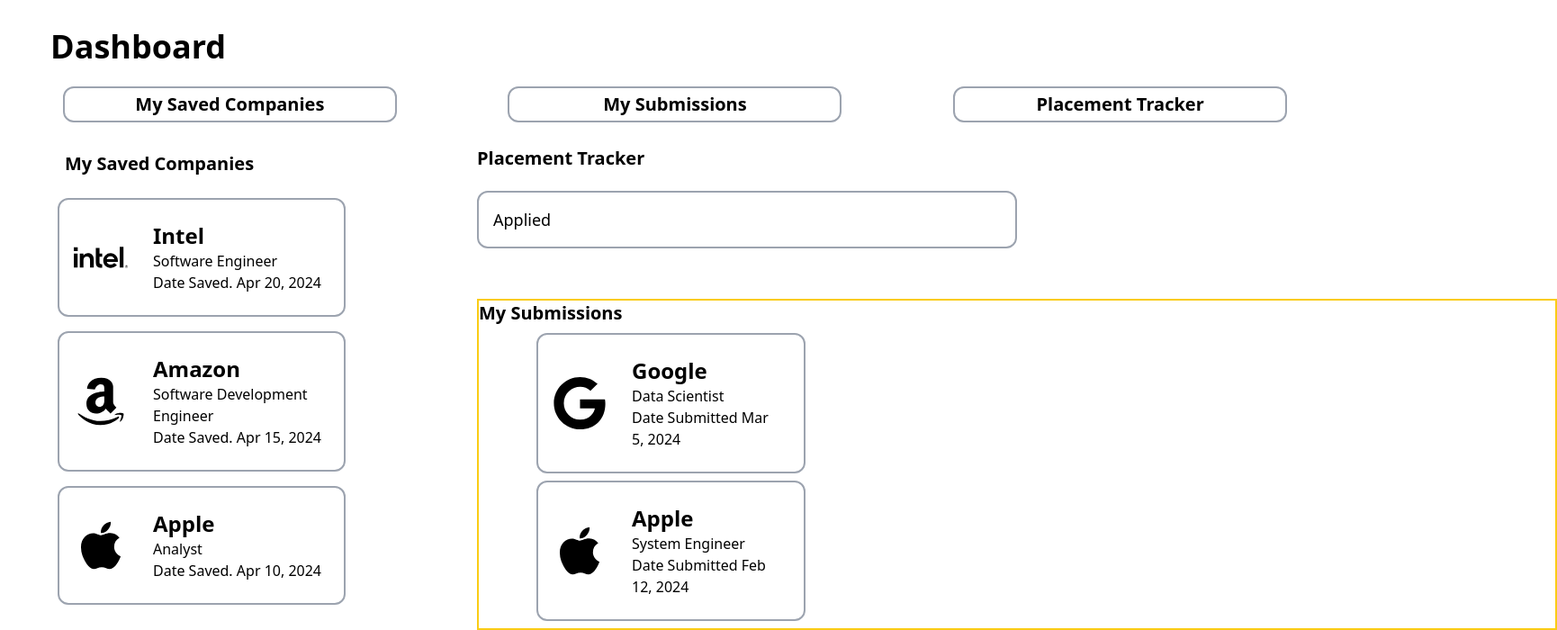
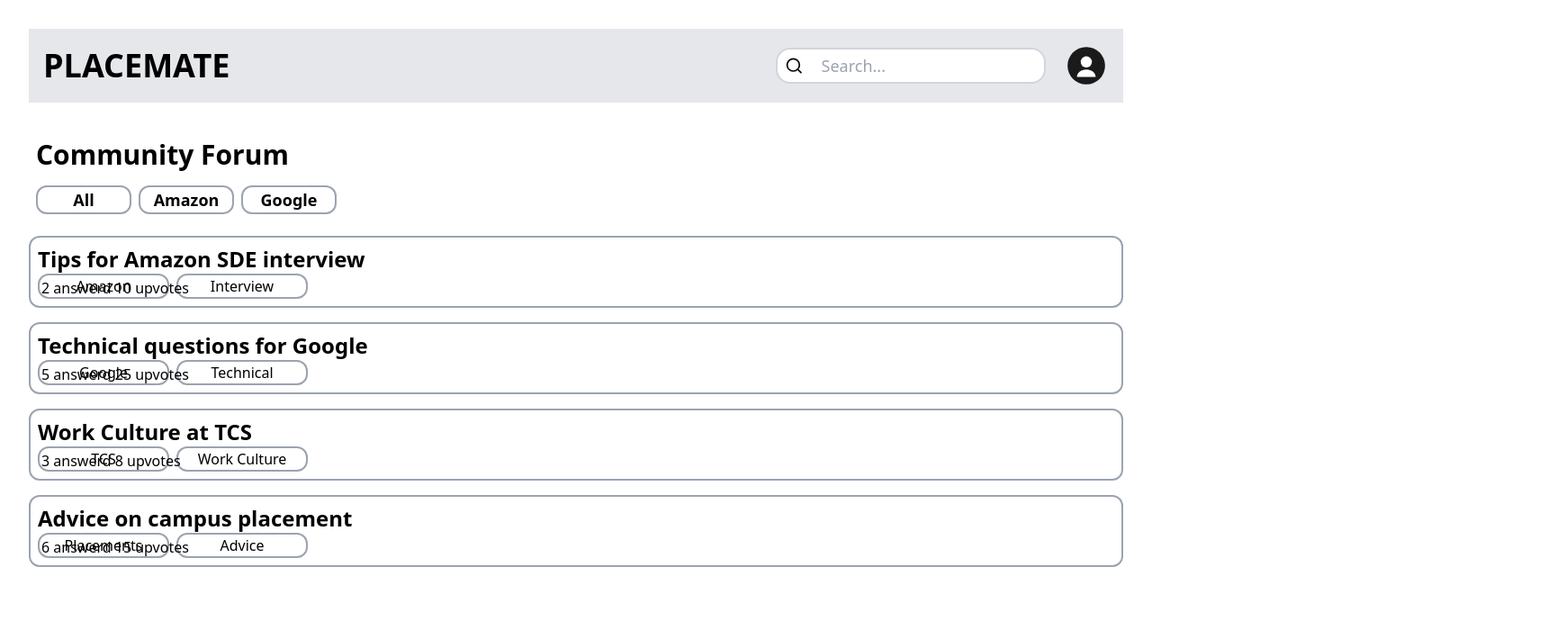
Before and after one commit to RonithJSalian18/placemate-frontend, a Next.js app: page / in a window 1280 px wide. Shown: the top 700 px of the page at 90% size, 1730 px wide, since content can reach past the window. Built offline with nearby package versions, Linux system fonts and the light colour scheme.

Commit message:
added community forum

```diff
--- a/app/layout.tsx
+++ b/app/layout.tsx
@@ -29,7 +29,7 @@
       <body
         className={`${geistSans.variable} ${geistMono.variable} antialiased`}
       >
-        {/* <NavBar /> */}
+        <NavBar />
         {children}
       </body>
     </html>
--- a/app/page.tsx
+++ b/app/page.tsx
@@ -1,11 +1,13 @@
+import CommunityForum from "@/components/CommunityForum";
 import DashBoard from "@/components/DashBoard";
 import Landing from "@/components/Landing";
 
 export default function Home() {
   return (
     <>
-      {/* <Landing /> */}
-      <DashBoard />
+      {/* <Landing />
+      <DashBoard /> */}
+      <CommunityForum />
     </>
   );
 }
--- /dev/null
+++ b/components/CommunityForum.tsx
@@ -0,0 +1,48 @@
+import Forum from "@/smallComps/Forum";
+import SmallBox from "@/smallComps/SmallBox";
+import React from "react";
+
+const CommunityForum = () => {
+  return (
+    <section className="mx-8 my-4">
+      <div className="text-3xl font-bold p-2">
+        <h1>Community Forum</h1>
+      </div>
+      <div className="p-2 flex w-[350px] gap-2 ">
+        <SmallBox companyName="All" textSize="text-lg font-semibold" />
+        <SmallBox companyName="Amazon" textSize="text-lg font-semibold" />
+        <SmallBox companyName="Google" textSize="text-lg font-semibold" />
+      </div>
+      <Forum
+        companyName1="Amazon"
+        companyName2="Interview"
+        info="Tips for Amazon SDE interview"
+        answer="2"
+        upvote="10"
+      />
+      <Forum
+        companyName1="Google"
+        companyName2="Technical"
+        info="Technical questions for Google"
+        answer="5"
+        upvote="25"
+      />
+      <Forum
+        companyName1="TCS"
+        companyName2="Work Culture"
+        info="Work Culture at TCS"
+        answer="3"
+        upvote="8"
+      />
+      <Forum
+        companyName1="Placements"
+        companyName2="Advice"
+        info="Advice on campus placement"
+        answer="6"
+        upvote="15"
+      />
+    </section>
+  );
+};
+
+export default CommunityForum;
--- /dev/null
+++ b/smallComps/Forum.tsx
@@ -0,0 +1,43 @@
+import React from "react";
+import SmallBox from "./SmallBox";
+
+type ForumsProps = {
+  variant?: string;
+  info?: string;
+  textSize?: string;
+  companyName1?: string;
+  companyName2?: string;
+  answer?: string;
+  upvote?: string;
+};
+
+const Forum = ({
+  variant,
+  info,
+  textSize,
+  companyName1,
+  companyName2,
+  answer,
+  upvote,
+}: ForumsProps) => {
+  return (
+    <div className="border-2 border-gray-400 p-2 mt-4 rounded-xl">
+      <div className="text-2xl font-semibold">
+        <h3>{info}</h3>
+      </div>
+      <div className="flex">
+        <div className="flex w-[300px] gap-2 ml-2 mt-1 relative">
+          <SmallBox companyName={companyName1} textSize={textSize} />
+          <SmallBox companyName={companyName2} textSize={textSize} />
+        </div>
+        <div className="p-1 w-[200px] absolute right-0">
+          <p className="text-md">
+            {answer} answerd {upvote} upvotes
+          </p>
+        </div>
+      </div>
+    </div>
+  );
+};
+
+export default Forum;
--- /dev/null
+++ b/smallComps/SmallBox.tsx
@@ -0,0 +1,17 @@
+import React from "react";
+
+type SmallBoxProps = {
+  variant?: string;
+  companyName?: string;
+  textSize?: string;
+};
+
+const SmallBox = ({ variant, companyName, textSize }: SmallBoxProps) => {
+  return (
+    <div className="w-1/2 border-2 border-gray-400 flex justify-center rounded-xl cursor-pointer hover:scale-95 transition-all">
+      <p className={textSize}>{companyName}</p>
+    </div>
+  );
+};
+
+export default SmallBox;
```
